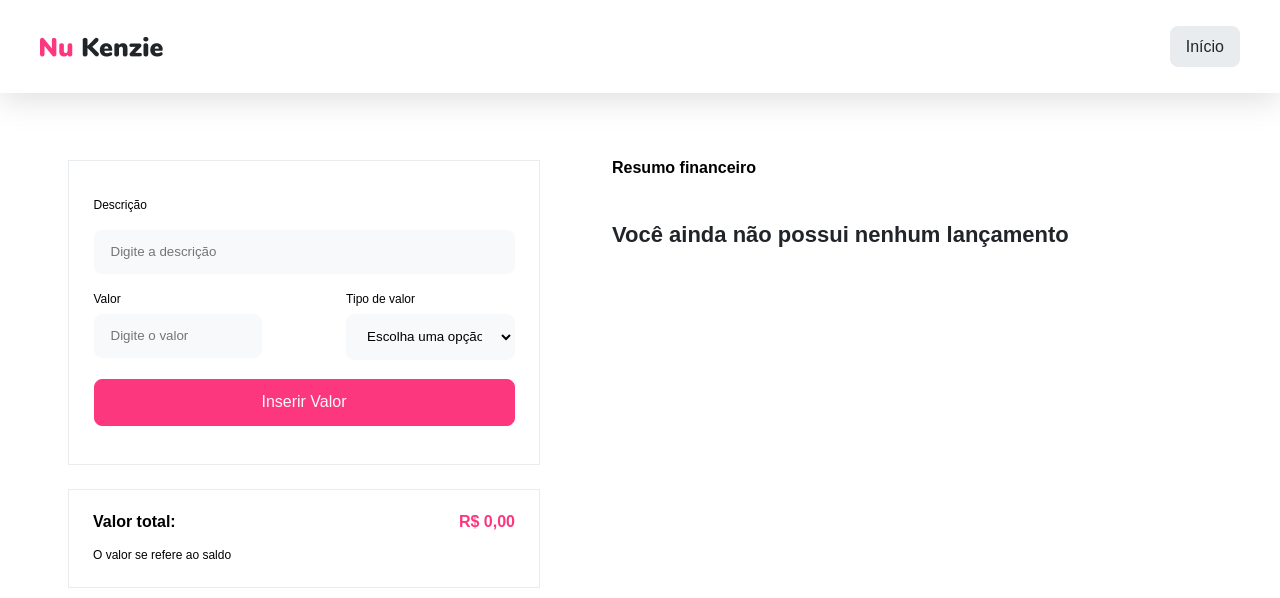
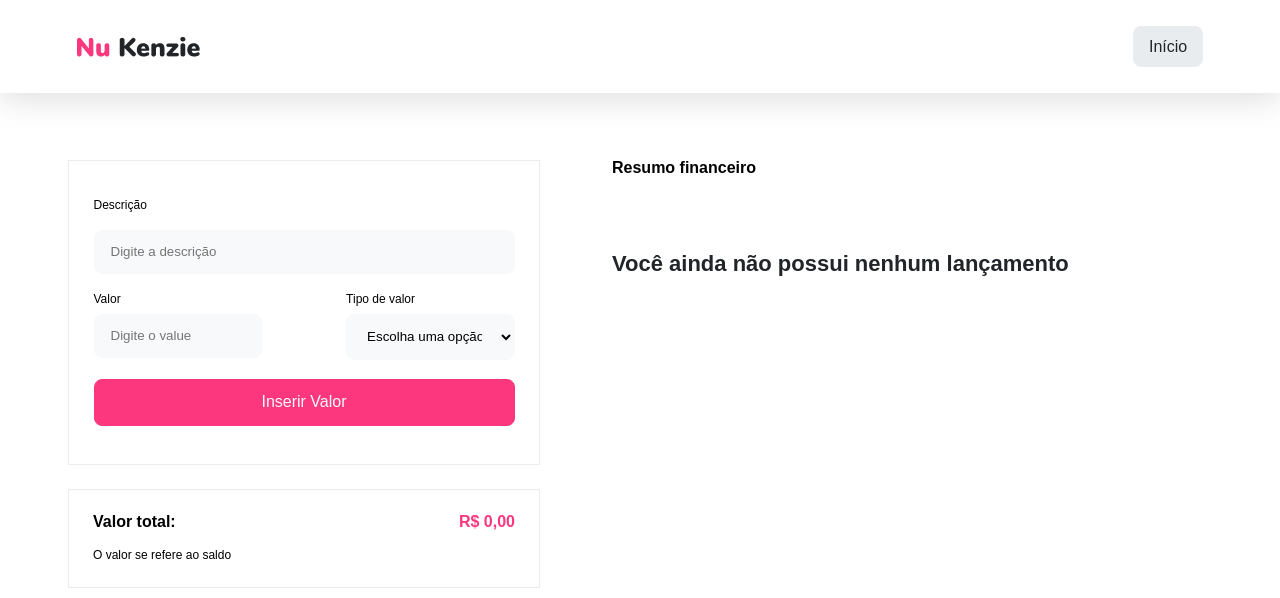
Before and after one commit to GustavoGCM/Nu_kenzie, a React (Vite) app in the folder Nu-Kenzie/: page / in a window 1280 px wide. Both pictures are taken after a click on the button "Iniciar". Shown: the top 598 px of the page. Built offline with nearby package versions, Linux system fonts and the light colour scheme.

Commit message:
fix: forms add true values, css header with container and align with all page

```diff
--- a/Nu-Kenzie/src/App.css
+++ b/Nu-Kenzie/src/App.css
@@ -1,33 +1,8 @@
-.homePage{
-  position: fixed;
-  right: 0;
-  background-color: white;
-  left: 0;
-  display: flex;
-  justify-content: space-between;
-  align-items: center;
-  padding: 26px 40px;
-  z-index: 1;
-  box-shadow: rgba(100, 100, 111, 0.2) 0px 7px 29px 0px;
-  animation: appear 2s forwards;
-}
-
-.homePage > img {
-  max-height: 21px;
-}
-
-.homePage > button {
-  padding: 10.5px 15px;
-  background-color: var(--grey-2);
-  border-radius: var(--border-default);
-  border: 1px solid var(--grey-2);
-  color: var(--grey-4);
-  cursor: pointer;
-}
-
-.homePage > button:hover{
-  background-color: var(--color-primary);
-  color: var(--grey-1);
+.app__container{
+  max-width: 1600px;
+  height: 100vh;
+  position: relative;
+  margin: 0 auto;
 }
 
 main{
--- a/Nu-Kenzie/src/App.jsx
+++ b/Nu-Kenzie/src/App.jsx
@@ -9,6 +9,7 @@ import "./index.css";
 import Forms from "./components/Form";
 import List from "./components/List";
 import Cards from "./components/Cards";
+import Header from "./components/Header";
 import TotalMoney from "./components/TotalMoney";
 
 function App() {
@@ -20,10 +21,8 @@ function App() {
     page == "index" ? setPage("home") : setPage("index");
   }
 
-
-
   return (
-    <div className="App">
+    <div className="app__container">
       {page == "index" ? (
         <div className="index-black">
           <header className="indexPage">
@@ -37,10 +36,7 @@ function App() {
         </div>
       ) : (
         <>
-          <header className="homePage">
-            <img src={nuKenzieLogo} alt="logoKenzie" />
-            <button onClick={changePage}>Início</button>
-          </header>
+          <Header logo={nuKenzieLogo} changePage={changePage} />
 
           <main>
             <section className="forms">
@@ -64,7 +60,6 @@ function App() {
       )}
     </div>
   );
-
 }
 
 export default App;
--- a/Nu-Kenzie/src/components/Form/index.jsx
+++ b/Nu-Kenzie/src/components/Form/index.jsx
@@ -3,20 +3,21 @@ import { useState } from "react";
 import { v4 as uuid } from "uuid";
 
 function Forms({ listTransactions, setListTransactions }) {
+  const [description, setDescriptionInput] = useState("");
+  const [value, setValueInput] = useState(0);
+  const [method, setMethodSelect] = useState("");
 
-  const [description, setDescriptionInput] = useState('')
-  const [value, setValueInput] = useState(0)
-  const [method, setMethodSelect] = useState('')
-
-  function criarCard() {
+  function createCard() {
     let data = {
       description: description,
       type: method,
       value: value,
-      id: uuid()
-    }
+      id: uuid(),
+    };
 
-    setListTransactions([...listTransactions, data])
+    data.description.length == 0 || data.type == 0 || data.value == 0
+      ? alert("Preencha os campos!")
+      : setListTransactions([...listTransactions, data]);
   }
 
   return (
@@ -26,29 +27,36 @@ function Forms({ listTransactions, setListTransactions }) {
           e.preventDefault();
         }}
       >
-        <label htmlFor="descricao">Descrição</label>
+        <label htmlFor="description">Descrição</label>
         <input
           onChange={(e) => setDescriptionInput(e.target.value)}
           type="text"
-          name="descricao"
-          id="descricao"
+          name="description"
+          id="description"
           placeholder="Digite a descrição"
+          required
         />
 
         <div>
           <div className="input__container">
-          <label htmlFor="valor">Valor</label>
+            <label htmlFor="value">Valor</label>
             <input
               onChange={(e) => setValueInput(+e.target.value)}
               type="number"
               name="value"
-            id="valor"
-            placeholder="Digite o valor"
+              id="value"
+              placeholder="Digite o value"
+              required
             />
           </div>
           <div className="input__container">
             <label htmlFor="method">Tipo de valor</label>
-          <select name="metodo" id="method" onChange={(e) => setMethodSelect(e.target.value)}>
+            <select
+              name="method"
+              id="method"
+              required
+              onChange={(e) => setMethodSelect(e.target.value)}
+            >
               <option value="0">Escolha uma opção</option>
               <option value="entrada">Entrada</option>
               <option value="saída">Saída</option>
@@ -56,7 +64,7 @@ function Forms({ listTransactions, setListTransactions }) {
           </div>
         </div>
 
-        <button onClick={criarCard}>Inserir Valor</button>
+        <button onClick={createCard}>Inserir Valor</button>
       </form>
     </>
   );
--- /dev/null
+++ b/Nu-Kenzie/src/components/Header/index.jsx
@@ -0,0 +1,16 @@
+import "./style.css";
+
+function Header({ logo, changePage }) {
+  return (
+    <>
+      <div className="header__container">
+        <header className="homePage">
+          <img src={logo} alt="logoKenzie" />
+          <button onClick={changePage}>Início</button>
+        </header>
+      </div>
+    </>
+  );
+}
+
+export default Header;
--- /dev/null
+++ b/Nu-Kenzie/src/components/Header/style.css
@@ -0,0 +1,38 @@
+.header__container{
+  margin: 0 auto;
+}
+
+.homePage{
+    position: fixed;
+    right: 0;
+    left: 0;
+    display: flex;
+    justify-content: space-between;
+    align-items: center;
+    padding: 26px 6%;
+    z-index: 1;
+    margin: 0 auto;
+    box-shadow: rgba(100, 100, 111, 0.2) 0px 7px 29px 0px;
+    background-color: white;
+    max-width: 1600px;
+    animation: appear 2s forwards;
+
+  }
+
+  .homePage > img {
+    max-height: 21px;
+  }
+
+  .homePage > button {
+    padding: 10.5px 15px;
+    background-color: var(--grey-2);
+    border-radius: var(--border-default);
+    border: 1px solid var(--grey-2);
+    color: var(--grey-4);
+    cursor: pointer;
+  }
+
+  .homePage > button:hover{
+    background-color: var(--color-primary);
+    color: var(--grey-1);
+  }
--- a/Nu-Kenzie/src/components/List/styles.css
+++ b/Nu-Kenzie/src/components/List/styles.css
@@ -2,6 +2,7 @@ ul{
     display: flex;
     flex-direction: column;
     gap: 19px;
+    margin-top: 29px;
 }
 
 ul > h1{
--- a/Nu-Kenzie/src/components/TotalMoney/index.jsx
+++ b/Nu-Kenzie/src/components/TotalMoney/index.jsx
@@ -1,10 +1,10 @@
 import "./style.css";
 
 function TotalMoney({ listTransactions }) {
-  const valorTotal = listTransactions.reduce((acumulador, valorAtual) => {
-    return valorAtual.type == "entrada"
-      ? acumulador + valorAtual.value
-      : acumulador - valorAtual.value;
+  const totalValue = listTransactions.reduce((acumulador, mainValue) => {
+    return mainValue.type == "entrada"
+      ? acumulador + mainValue.value
+      : acumulador - mainValue.value;
   }, 0);
 
   return (
@@ -14,7 +14,7 @@ function TotalMoney({ listTransactions }) {
           <p>Valor total:</p>
           <span>O valor se refere ao saldo</span>
         </div>
-        <p className="value">R$ {valorTotal},00</p>
+        <p className="value">R$ {totalValue},00</p>
       </footer>
     </>
   );
```
Lines whose indentation alone changed are shown as unchanged.
